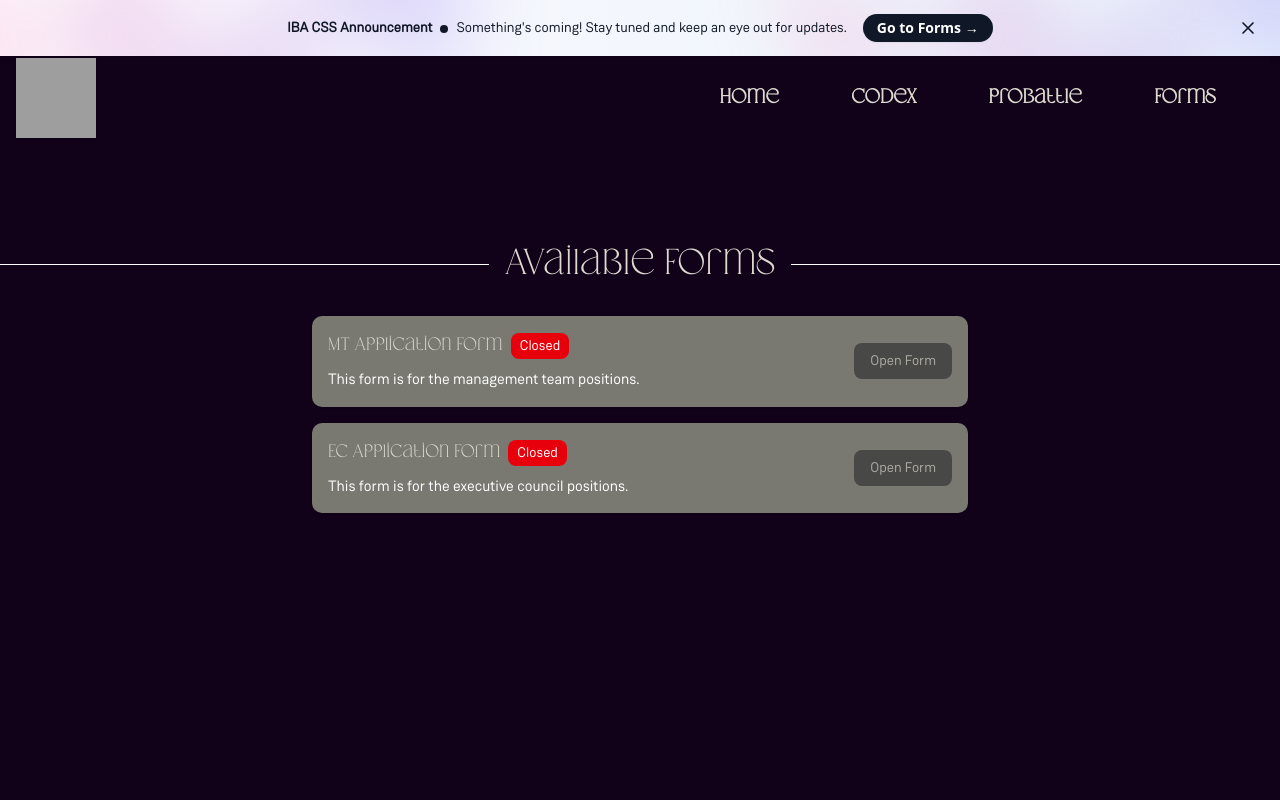
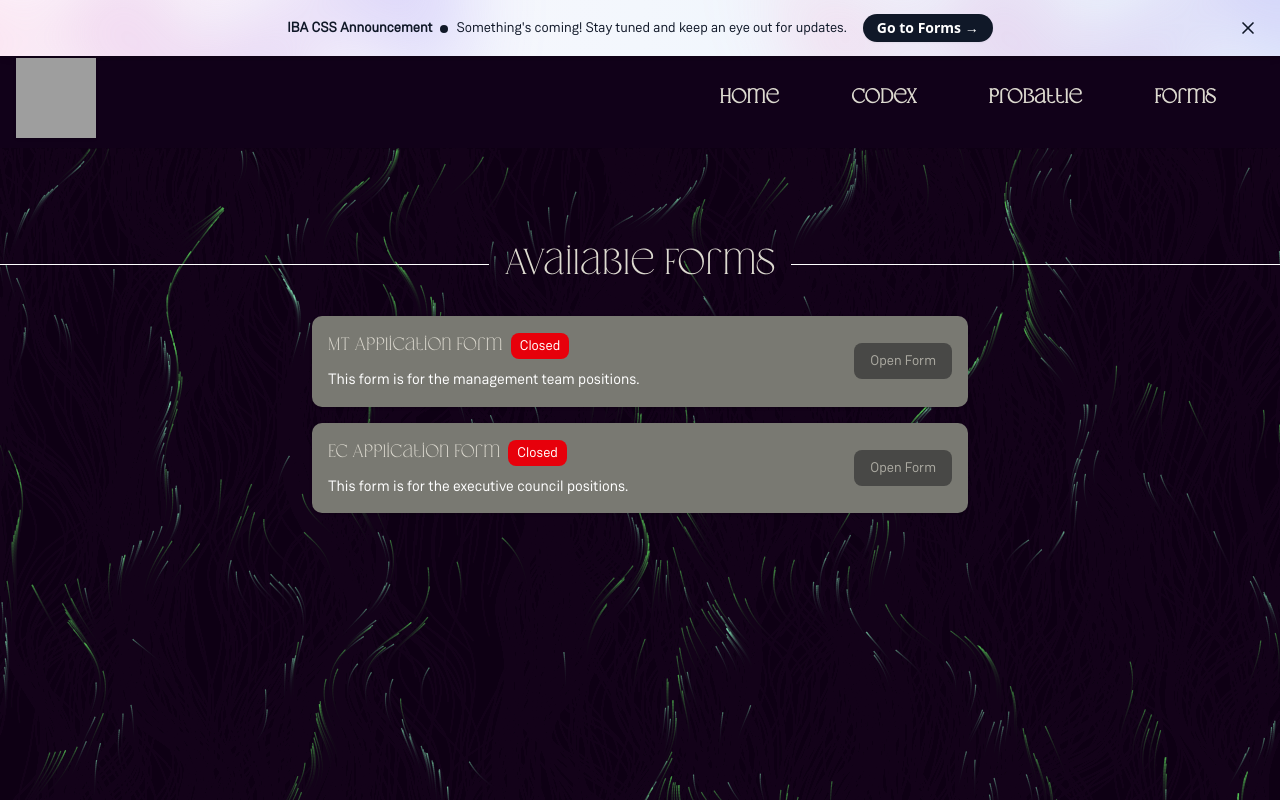
Before and after one commit to css-iba/css-website, a Next.js app: page /Forms in a window 1280 px wide. Shown: the top 800 px of the page. Built offline with nearby package versions, Linux system fonts and the light colour scheme; grey boxes are pictures that could not be loaded.

Commit message:
Update page.tsx

```diff
--- a/app/Forms/page.tsx
+++ b/app/Forms/page.tsx
@@ -2,10 +2,13 @@
 import React from "react";
 import { forms } from "@/app/Forms/constants";
 import { FormList } from "@/components/Forms/FormList";
+import MovingLines from "@/components/Forms/MovingLines";
 
 const FormsPage: React.FC = () => {
   return (
     <div className="relative min-h-screen font-title colour-bg pt-24 pb-8">
+      <MovingLines />
+      <div className="relative z-10">
         <div className="flex items-center justify-center mb-8">
           <div className="flex-grow h-px bg-white" />
           <span className="px-4 font-heading text-3xl md:text-4xl colour-text">
@@ -15,6 +18,7 @@ const FormsPage: React.FC = () => {
         </div>
         <FormList forms={forms} />
       </div>
+    </div>
   );
 };
 
```
Lines whose indentation alone changed are shown as unchanged.
